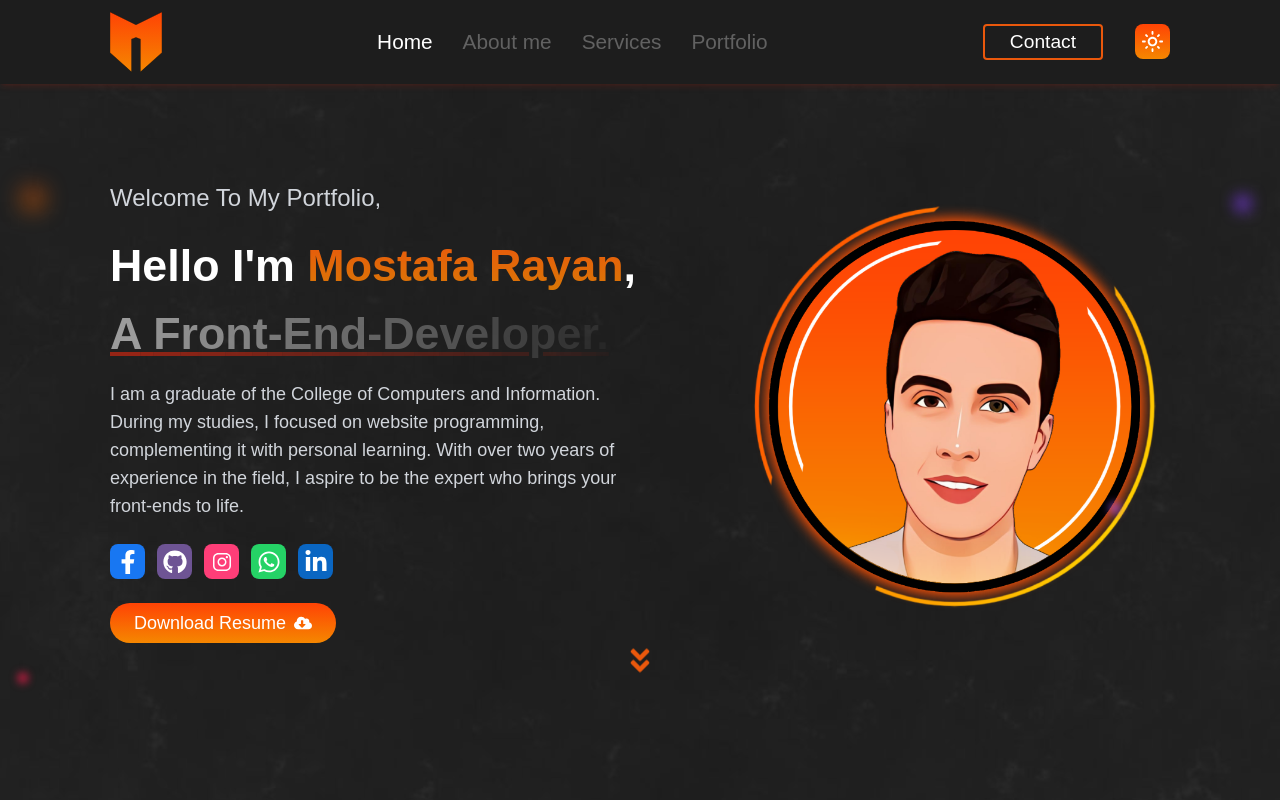
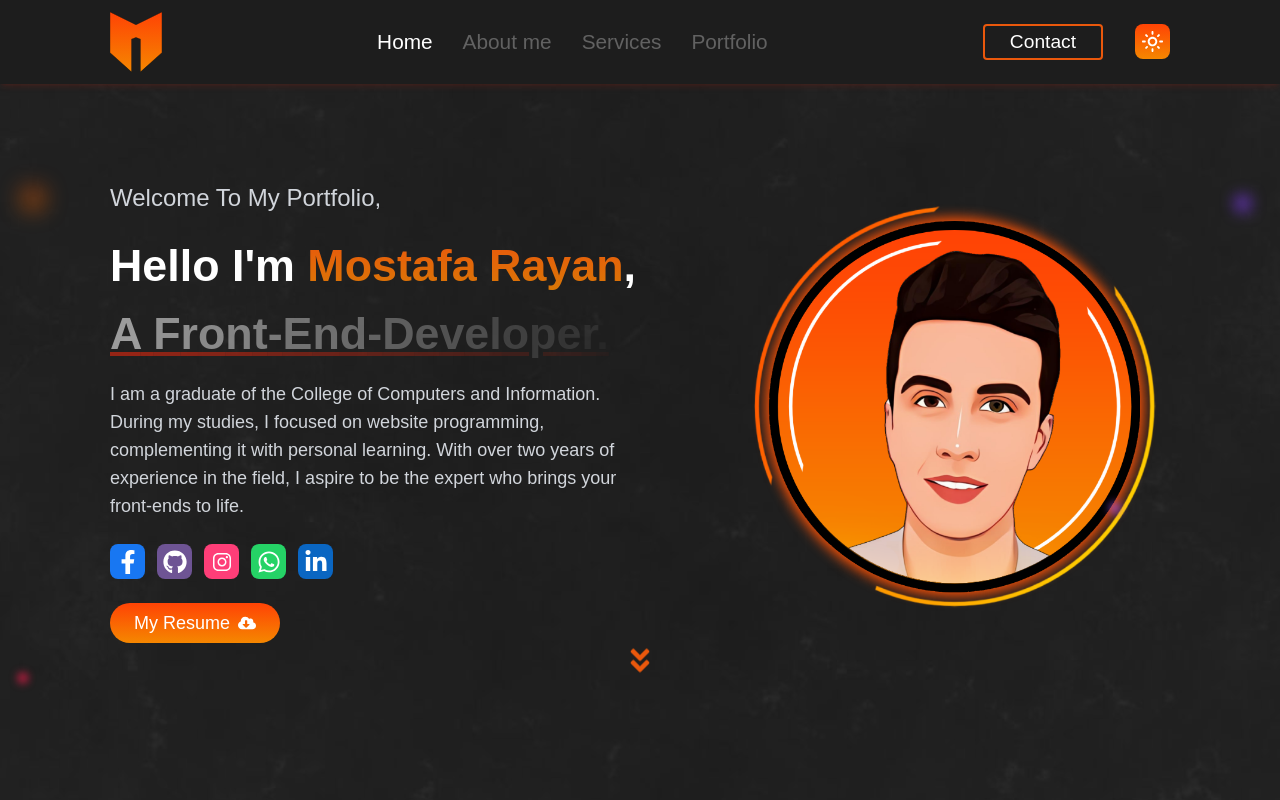
Before and after one commit to Mostafa-Rayan1924/My-Personal-Portfolio, a React (Vite) app: page / in a window 1280 px wide. Shown: the top 800 px of the page. Built offline with nearby package versions, Linux system fonts and the light colour scheme; no server answers; the HTML template or start-up script is replaced by a standard one; a web font is replaced by a local one.

Commit message:
add new cv

```diff
--- a/src/Components/Hero.jsx
+++ b/src/Components/Hero.jsx
@@ -7,7 +7,7 @@ import { IoLogoInstagram } from "react-icons/io";
 import { FaGithub } from "react-icons/fa";
 import { FaCloudDownloadAlt } from "react-icons/fa";
 import { FaAngleDoubleDown } from "react-icons/fa";
-import cv from "../assets/Mostafa Ahmed.cv.pdf";
+
 const Hero = () => {
   // array of social icons
   let dataSocial = [
@@ -220,7 +220,9 @@ const Hero = () => {
           </div>
           <motion.a
             target="_blank"
-            href={cv}
+            href={
+              "https://drive.google.com/file/d/18B5EwBUDyJi_v4GudxJpW38iHgqk8Awn/view?usp=drive_link"
+            }
             initial={{
               opacity: 0,
               y: 40,
@@ -241,9 +243,8 @@ const Hero = () => {
                 damping: 6,
               },
             }}
-            className="flex cursor-pointer text-white   group bg-bgGradient w-fit px-6 py-[6px] rounded-full items-center gap-2 text-lg capitalize"
-            download={true}>
-            download resume
+            className="flex cursor-pointer text-white   group bg-bgGradient w-fit px-6 py-[6px] rounded-full items-center gap-2 text-lg capitalize">
+            My Resume
             <FaCloudDownloadAlt className="group-hover:animate-bounce" />
           </motion.a>
           <a
```
Also changed, not shown: 1 other file (tests, documents, lock files or other folders).
